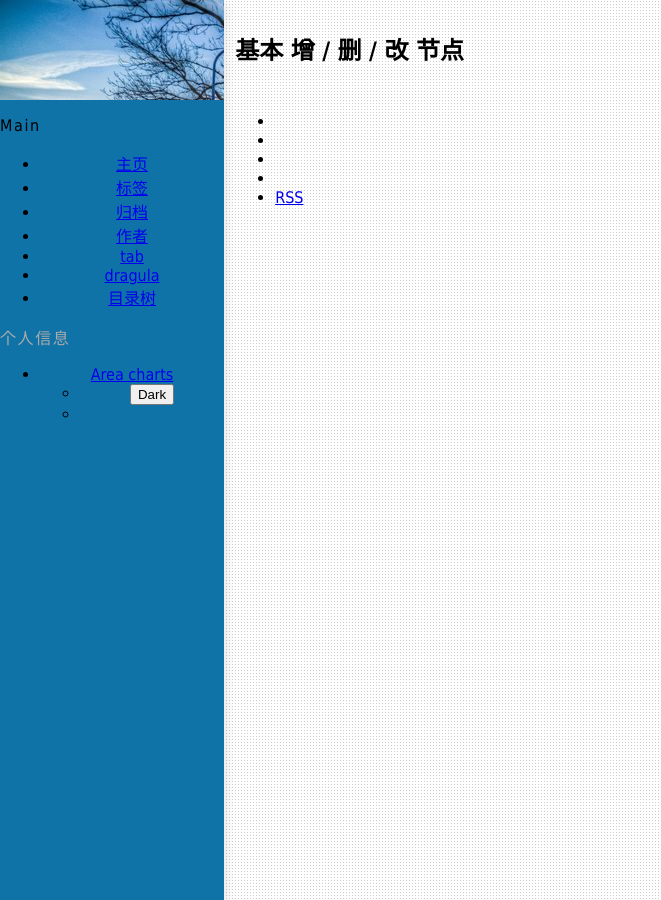
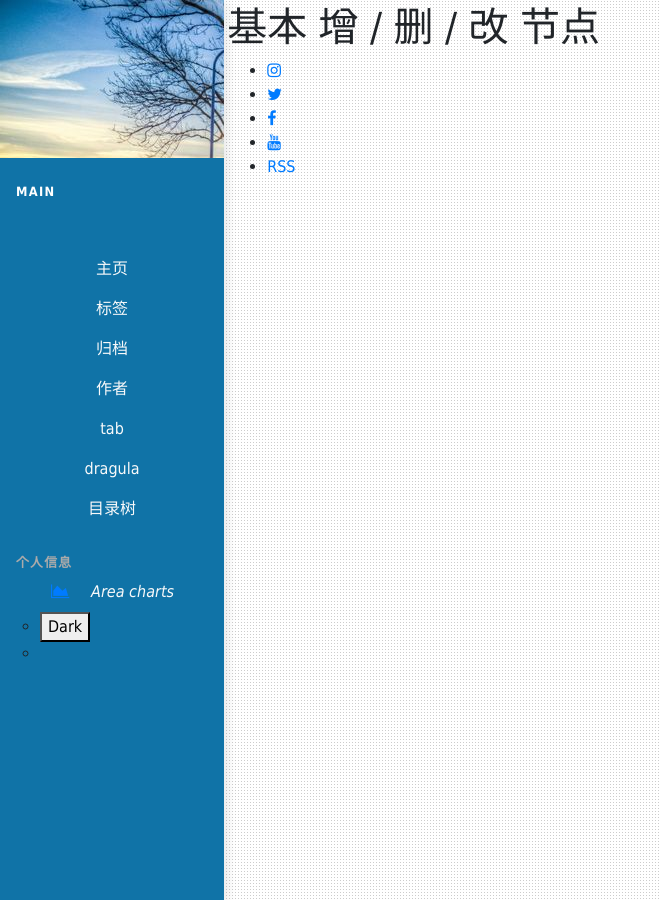
Before and after one commit to nengwuzhi/nengwuzhi.github.ioce, a Jekyll site: the page built from pages/zTree.html, in a window 1280 px wide. Shown: the whole page, without its empty margins (0-661 px from the left). Built offline with Jekyll 4.4.1, drawn with Linux system fonts in a browser that asks for light colours; nearby versions of some CDN libraries.

Commit message:
Update index_alt.html

```diff
--- a/_layouts/index_alt.html
+++ b/_layouts/index_alt.html
@@ -1,7 +1,10 @@
 ---
 layout: null
 ---
-
+<head>
+   <link rel="stylesheet" href="{{site.baseurl}}/css/bootstrap.css">
+    <link rel="stylesheet" href="https://cdn.bootcss.com/font-awesome/4.7.0/css/font-awesome.min.css">
+</head>
     <body data-spy="scroll" data-target="#toc" class="wrapper">
              {% include Side_navigation.html %}
                     <!-- Content -->
```
